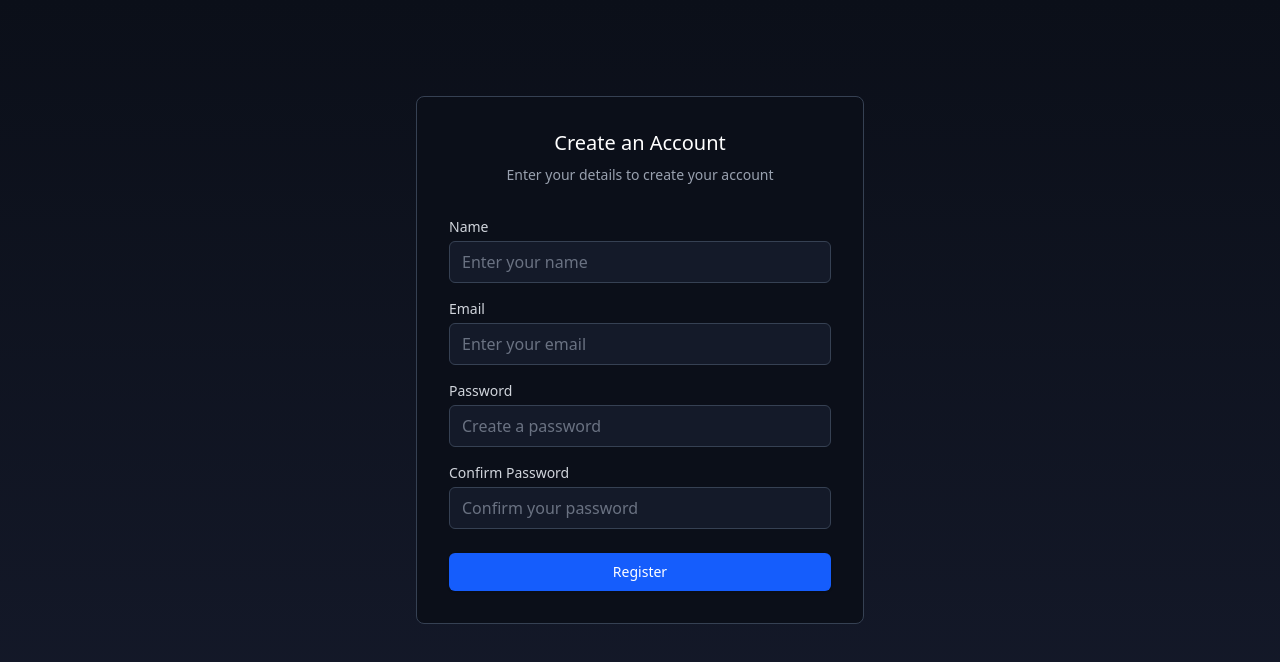
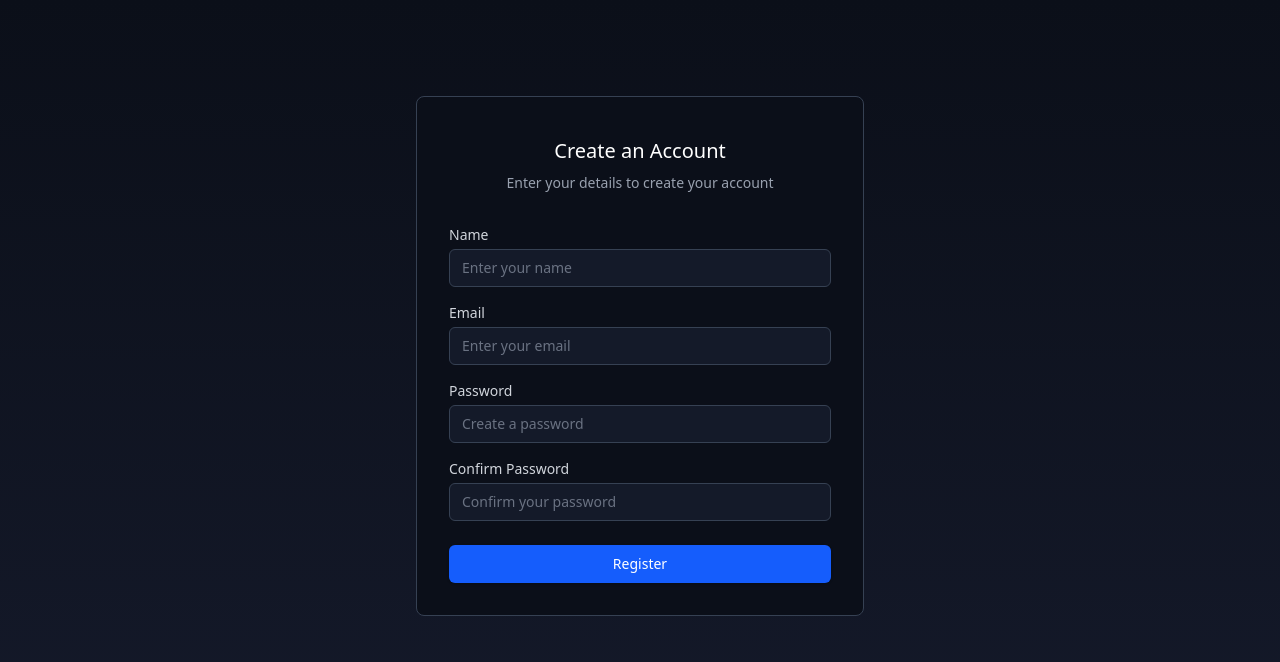
Before and after one commit to ChansaKashellMwenya/Intern, a React (Vite) app: page /register in a window 1280 px wide. Shown: the top 662 px of the page. Built offline with nearby package versions, Linux system fonts and the light colour scheme.

Commit message:
Styling changes

```diff
--- a/src/components/RegistrationPage.jsx
+++ b/src/components/RegistrationPage.jsx
@@ -18,7 +18,7 @@
         <div className="max-w-md w-full">
           <div className="bg-[#0B0F19] border border-gray-700 rounded-lg p-8">
             <div className="text-center">
-              <h2 className="text-xl font-medium text-white">Create an Account</h2>
+              <h2 className="mt-2 text-xl font-medium text-white">Create an Account</h2>
               <p className="mt-2 text-sm text-gray-400">
                 Enter your details to create your account
               </p>
@@ -34,7 +34,9 @@
                     id="name"
                     name="name"
                     type="text"
-                    className="mt-1 block w-full px-3 py-2 bg-[#141a29] border border-gray-700 rounded-md text-white placeholder-gray-500"
+                    autoComplete="name"
+                    required
+                    className="mt-1 block w-full px-3 py-2 bg-[#141a29] border border-gray-700 rounded-md text-white placeholder-gray-500 focus:outline-none focus:ring-blue-500 focus:border-blue-500 sm:text-sm"
                     placeholder="Enter your name"
                     value={name}
                     onChange={(e) => setName(e.target.value)}
@@ -49,7 +51,9 @@
                     id="email"
                     name="email"
                     type="email"
-                    className="mt-1 block w-full px-3 py-2 bg-[#141a29] border border-gray-700 rounded-md text-white placeholder-gray-500"
+                    autoComplete="email"
+                    required
+                    className="mt-1 block w-full px-3 py-2 bg-[#141a29] border border-gray-700 rounded-md text-white placeholder-gray-500 focus:outline-none focus:ring-blue-500 focus:border-blue-500 sm:text-sm"
                     placeholder="Enter your email"
                     value={email}
                     onChange={(e) => setEmail(e.target.value)}
@@ -64,7 +68,9 @@
                     id="password"
                     name="password"
                     type="password"
-                    className="mt-1 block w-full px-3 py-2 bg-[#141a29] border border-gray-700 rounded-md text-white placeholder-gray-500"
+                    autoComplete="new-password"
+                    required
+                    className="mt-1 block w-full px-3 py-2 bg-[#141a29] border border-gray-700 rounded-md text-white placeholder-gray-500 focus:outline-none focus:ring-blue-500 focus:border-blue-500 sm:text-sm"
                     placeholder="Create a password"
                     value={password}
                     onChange={(e) => setPassword(e.target.value)}
@@ -79,7 +85,9 @@
                     id="confirmPassword"
                     name="confirmPassword"
                     type="password"
-                    className="mt-1 block w-full px-3 py-2 bg-[#141a29] border border-gray-700 rounded-md text-white placeholder-gray-500"
+                    autoComplete="new-password"
+                    required
+                    className="mt-1 block w-full px-3 py-2 bg-[#141a29] border border-gray-700 rounded-md text-white placeholder-gray-500 focus:outline-none focus:ring-blue-500 focus:border-blue-500 sm:text-sm"
                     placeholder="Confirm your password"
                     value={confirmPassword}
                     onChange={(e) => setConfirmPassword(e.target.value)}
@@ -90,7 +98,7 @@
               <div>
                 <button
                   type="submit"
-                  className="w-full flex justify-center py-2 px-4 border border-transparent rounded-md shadow-sm text-sm font-medium text-white bg-blue-600 hover:bg-blue-700"
+                  className="w-full flex justify-center py-2 px-4 border border-transparent rounded-md shadow-sm text-sm font-medium text-white bg-blue-600 hover:bg-blue-700 focus:outline-none focus:ring-2 focus:ring-offset-2 focus:ring-blue-500"
                 >
                   Register
                 </button>
```
